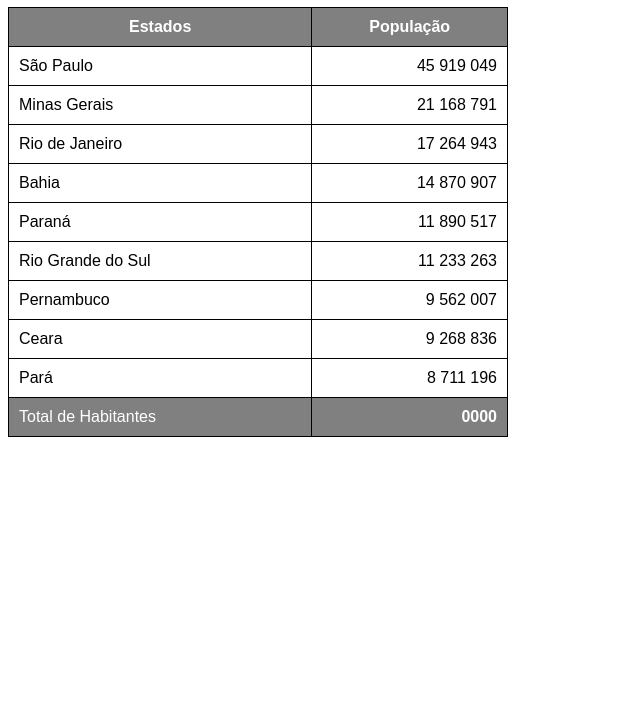
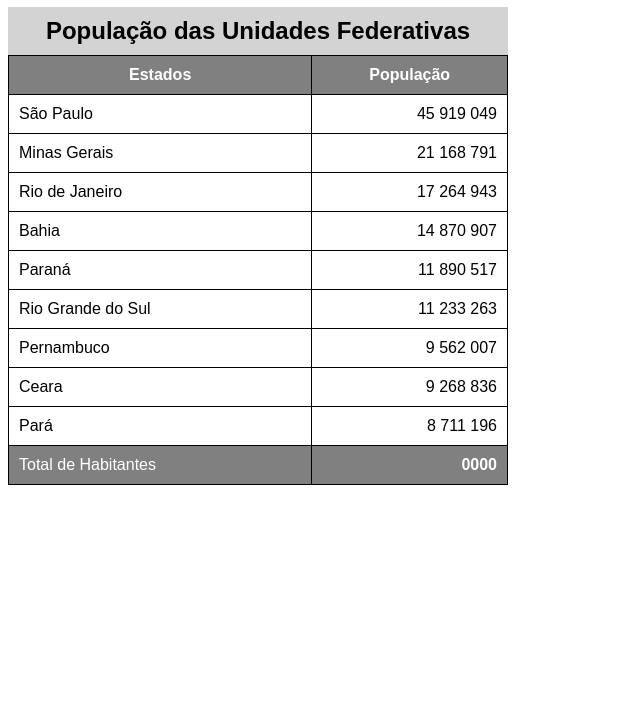
Before and after one commit to bruno-santos07/ExercicioProgramacao, a plain HTML site: page ex023/tabela002.html in a window 1280 px wide. Shown: the part 73-800 px from the top of the page, without its empty margins (0-640 px from the left). Drawn offline with Linux system fonts and the light colour scheme.

Commit message:
Update tabela002.html

```diff
--- a/ex023/tabela002.html
+++ b/ex023/tabela002.html
@@ -32,12 +32,21 @@
         td.num{
             text-align: right;
         }
+
+        caption{
+            font-size: 1.5em;
+            font-weight: bold;
+            padding: 10px;
+            background-color: lightgray;
+        }
     </style>
 </head>
 <body>
     <h1>Uso de tabelas grandes</h1>
 
     <table>
+
+        <caption>População das Unidades Federativas</caption>
         <thead>
             <tr>
               <th>Estados</th>
```
